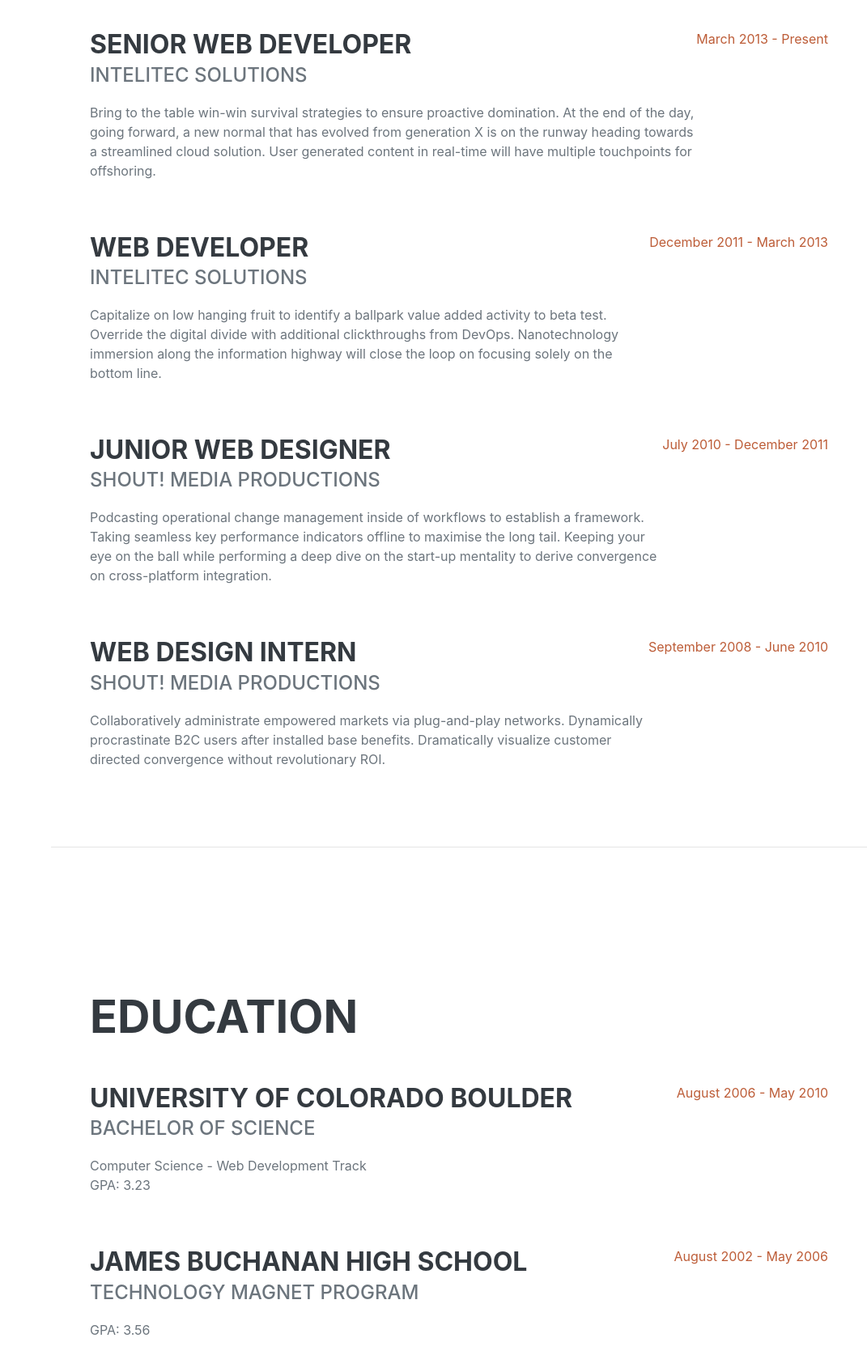
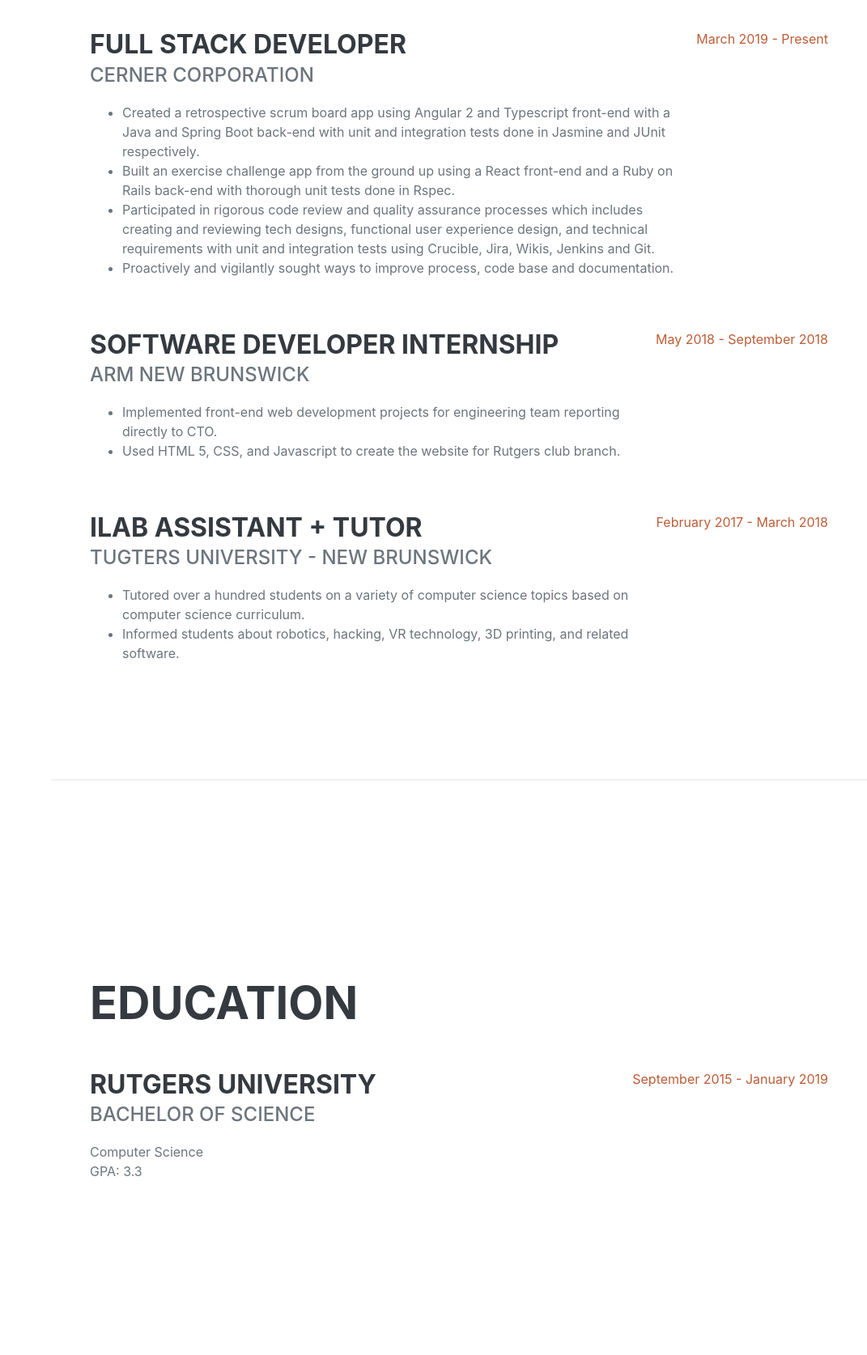
Before and after one commit to BenDeBrasi/BenDeBrasi.github.io, a plain HTML site: page index.html in a window 1280 px wide. Shown: the part 960-2634 px from the top of the page at 81% size, without its empty margins (209-1280 px from the left). Drawn offline with nearby package versions, Linux system fonts and the light colour scheme; a web font is replaced by a local one.

Commit message:
Removed sections and added real info

```diff
--- a/index.html
+++ b/index.html
@@ -19,7 +19,7 @@
         <!-- Navigation-->
         <nav class="navbar navbar-expand-lg navbar-dark bg-primary fixed-top" id="sideNav">
             <a class="navbar-brand js-scroll-trigger" href="#page-top"
-                ><span class="d-block d-lg-none">Clarence Taylor</span><span class="d-none d-lg-block"><img class="img-fluid img-profile rounded-circle mx-auto mb-2" src="assets/img/profile.jpg" alt="" /></span></a
+                ><span class="d-block d-lg-none">Ben De Brasi</span><span class="d-none d-lg-block"><img class="img-fluid img-profile rounded-circle mx-auto mb-2" src="assets/img/profile.jpg" alt="" /></span></a
             ><button class="navbar-toggler" type="button" data-toggle="collapse" data-target="#navbarSupportedContent" aria-controls="navbarSupportedContent" aria-expanded="false" aria-label="Toggle navigation"><span class="navbar-toggler-icon"></span></button>
             <div class="collapse navbar-collapse" id="navbarSupportedContent">
                 <ul class="navbar-nav">
@@ -27,8 +27,8 @@
                     <li class="nav-item"><a class="nav-link js-scroll-trigger" href="#experience">Experience</a></li>
                     <li class="nav-item"><a class="nav-link js-scroll-trigger" href="#education">Education</a></li>
                     <li class="nav-item"><a class="nav-link js-scroll-trigger" href="#skills">Skills</a></li>
-                    <li class="nav-item"><a class="nav-link js-scroll-trigger" href="#interests">Interests</a></li>
-                    <li class="nav-item"><a class="nav-link js-scroll-trigger" href="#awards">Awards</a></li>
+                    <!--<li class="nav-item"><a class="nav-link js-scroll-trigger" href="#interests">Interests</a></li>-->
+                    <!--<li class="nav-item"><a class="nav-link js-scroll-trigger" href="#awards">Awards</a></li>-->
                 </ul>
             </div>
         </nav>
@@ -37,11 +37,17 @@
             <!-- About-->
             <section class="resume-section" id="about">
                 <div class="resume-section-content">
-                    <h1 class="mb-0">Clarence <span class="text-primary">Taylor</span></h1>
-                    <div class="subheading mb-5">3542 Berry Street · Cheyenne Wells, CO 80810 · (317) 585-8468 · <a href="mailto:name@email.com">name@email.com</a></div>
+                    <h1 class="mb-0">Ben <span class="text-primary">De Brasi</span></h1>
+                    <!--<div class="subheading mb-5">3542 Berry Street · Cheyenne Wells, CO 80810 · (317) 585-8468 · <a href="mailto:bdebrasi@gmail.com">bdebrasi@gmail.com</a></div>-->
+                    <div class="subheading mb-5"><a href="mailto:bdebrasi@gmail.com">bdebrasi@gmail.com</a></div>
                     <p class="lead mb-5">I am experienced in leveraging agile frameworks to provide a robust synopsis for high level overviews. Iterative approaches to corporate strategy foster collaborative thinking to further the overall value proposition.</p>
                     <div class="social-icons">
-                        <a class="social-icon" href="#"><i class="fab fa-linkedin-in"></i></a><a class="social-icon" href="#"><i class="fab fa-github"></i></a><a class="social-icon" href="#"><i class="fab fa-twitter"></i></a><a class="social-icon" href="#"><i class="fab fa-facebook-f"></i></a>
+                        <a class="social-icon" href="https://www.linkedin.com/in/benjamin-de-brasi-984689135/">
+                            <i class="fab fa-linkedin-in"></i>
+                        </a>
+                        <a class="social-icon" href="https://github.com/BenDeBrasi">
+                            <i class="fab fa-github"></i>
+                        </a>
                     </div>
                 </div>
             </section>
@@ -52,35 +58,42 @@
                     <h2 class="mb-5">Experience</h2>
                     <div class="d-flex flex-column flex-md-row justify-content-between mb-5">
                         <div class="flex-grow-1">
-                            <h3 class="mb-0">Senior Web Developer</h3>
-                            <div class="subheading mb-3">Intelitec Solutions</div>
-                            <p>Bring to the table win-win survival strategies to ensure proactive domination. At the end of the day, going forward, a new normal that has evolved from generation X is on the runway heading towards a streamlined cloud solution. User generated content in real-time will have multiple touchpoints for offshoring.</p>
+                            <h3 class="mb-0">Full Stack Developer</h3>
+                            <div class="subheading mb-3">Cerner Corporation</div>
+                            <ul>
+                                <li>Created a retrospective scrum board app using Angular 2 and Typescript front-end with a Java and Spring Boot back-end
+                                    with unit and integration tests done in Jasmine and JUnit respectively.</li>
+                                <li>Built an exercise challenge app from the ground up using a React front-end and a Ruby on Rails back-end with thorough unit
+                                    tests done in Rspec.</li>
+                                <li>Participated in rigorous code review and quality assurance processes which includes creating and reviewing tech designs,
+                                    functional user experience design, and technical requirements with unit and integration tests using Crucible, Jira, Wikis,
+                                    Jenkins and Git.</li>
+                                <li>Proactively and vigilantly sought ways to improve process, code base and documentation.</li>
+                            </ul>
                         </div>
-                        <div class="flex-shrink-0"><span class="text-primary">March 2013 - Present</span></div>
+                        <div class="flex-shrink-0"><span class="text-primary">March 2019 - Present</span></div>
                     </div>
                     <div class="d-flex flex-column flex-md-row justify-content-between mb-5">
                         <div class="flex-grow-1">
-                            <h3 class="mb-0">Web Developer</h3>
-                            <div class="subheading mb-3">Intelitec Solutions</div>
-                            <p>Capitalize on low hanging fruit to identify a ballpark value added activity to beta test. Override the digital divide with additional clickthroughs from DevOps. Nanotechnology immersion along the information highway will close the loop on focusing solely on the bottom line.</p>
+                            <h3 class="mb-0">Software Developer Internship</h3>
+                            <div class="subheading mb-3">ARM New Brunswick</div>
+                            <ul>
+                                <li>Implemented front-end web development projects for engineering team reporting directly to CTO.</li>
+                                <li>Used HTML 5, CSS, and Javascript to create the website for Rutgers club branch.</li>
+                            </ul>
                         </div>
-                        <div class="flex-shrink-0"><span class="text-primary">December 2011 - March 2013</span></div>
+                        <div class="flex-shrink-0"><span class="text-primary">May 2018 - September 2018</span></div>
                     </div>
                     <div class="d-flex flex-column flex-md-row justify-content-between mb-5">
                         <div class="flex-grow-1">
-                            <h3 class="mb-0">Junior Web Designer</h3>
-                            <div class="subheading mb-3">Shout! Media Productions</div>
-                            <p>Podcasting operational change management inside of workflows to establish a framework. Taking seamless key performance indicators offline to maximise the long tail. Keeping your eye on the ball while performing a deep dive on the start-up mentality to derive convergence on cross-platform integration.</p>
+                            <h3 class="mb-0">Ilab Assistant + Tutor</h3>
+                            <div class="subheading mb-3">Tugters University - New Brunswick</div>
+                            <ul>
+                                <li>Tutored over a hundred students on a variety of computer science topics based on computer science curriculum.</li>
+                                <li>Informed students about robotics, hacking, VR technology, 3D printing, and related software.</li>
+                            </ul>
                         </div>
-                        <div class="flex-shrink-0"><span class="text-primary">July 2010 - December 2011</span></div>
-                    </div>
-                    <div class="d-flex flex-column flex-md-row justify-content-between">
-                        <div class="flex-grow-1">
-                            <h3 class="mb-0">Web Design Intern</h3>
-                            <div class="subheading mb-3">Shout! Media Productions</div>
-                            <p>Collaboratively administrate empowered markets via plug-and-play networks. Dynamically procrastinate B2C users after installed base benefits. Dramatically visualize customer directed convergence without revolutionary ROI.</p>
-                        </div>
-                        <div class="flex-shrink-0"><span class="text-primary">September 2008 - June 2010</span></div>
+                        <div class="flex-shrink-0"><span class="text-primary">February 2017 - March 2018</span></div>
                     </div>
                 </div>
             </section>
@@ -91,22 +104,13 @@
                     <h2 class="mb-5">Education</h2>
                     <div class="d-flex flex-column flex-md-row justify-content-between mb-5">
                         <div class="flex-grow-1">
-                            <h3 class="mb-0">University of Colorado Boulder</h3>
+                            <h3 class="mb-0">Rutgers University</h3>
                             <div class="subheading mb-3">Bachelor of Science</div>
-                            <div>Computer Science - Web Development Track</div>
-                            <p>GPA: 3.23</p>
+                            <div>Computer Science</div>
+                            <p>GPA: 3.3</p>
                         </div>
-                        <div class="flex-shrink-0"><span class="text-primary">August 2006 - May 2010</span></div>
+                        <div class="flex-shrink-0"><span class="text-primary">September 2015 - January 2019</span></div>
                     </div>
-                    <div class="d-flex flex-column flex-md-row justify-content-between">
-                        <div class="flex-grow-1">
-                            <h3 class="mb-0">James Buchanan High School</h3>
-                            <div class="subheading mb-3">Technology Magnet Program</div>
-                            <p>GPA: 3.56</p>
-                        </div>
-                        <div class="flex-shrink-0"><span class="text-primary">August 2002 - May 2006</span></div>
-                    </div>
-                </div>
             </section>
             <hr class="m-0" />
             <!-- Skills-->
@@ -118,17 +122,13 @@
                         <li class="list-inline-item"><i class="fab fa-html5"></i></li>
                         <li class="list-inline-item"><i class="fab fa-css3-alt"></i></li>
                         <li class="list-inline-item"><i class="fab fa-js-square"></i></li>
-                        <li class="list-inline-item"><i class="fab fa-angular"></i></li>
                         <li class="list-inline-item"><i class="fab fa-react"></i></li>
                         <li class="list-inline-item"><i class="fab fa-node-js"></i></li>
-                        <li class="list-inline-item"><i class="fab fa-sass"></i></li>
-                        <li class="list-inline-item"><i class="fab fa-less"></i></li>
-                        <li class="list-inline-item"><i class="fab fa-wordpress"></i></li>
-                        <li class="list-inline-item"><i class="fab fa-gulp"></i></li>
-                        <li class="list-inline-item"><i class="fab fa-grunt"></i></li>
-                        <li class="list-inline-item"><i class="fab fa-npm"></i></li>
+                        <li class="list-inline-item"><i class="fab fa-java"></i></li>
+                        <li class="list-inline-item"><i class="fab fa-python"></i></li>
+                        <li class="list-inline-item"><i class="fab fa-cuttlefish"></i></li>
                     </ul>
-                    <div class="subheading mb-3">Workflow</div>
+                    <!--<div class="subheading mb-3">Workflow</div>
                     <ul class="fa-ul mb-0">
                         <li>
                             <span class="fa-li"><i class="fas fa-check"></i></span>Mobile-First, Responsive Design
@@ -143,10 +143,10 @@
                             <span class="fa-li"><i class="fas fa-check"></i></span>Agile Development & Scrum
                         </li>
                     </ul>
-                </div>
+                </div>-->
             </section>
             <hr class="m-0" />
-            <!-- Interests-->
+            <!-- Interests
             <section class="resume-section" id="interests">
                 <div class="resume-section-content">
                     <h2 class="mb-5">Interests</h2>
@@ -154,8 +154,8 @@
                     <p class="mb-0">When forced indoors, I follow a number of sci-fi and fantasy genre movies and television shows, I am an aspiring chef, and I spend a large amount of my free time exploring the latest technology advancements in the front-end web development world.</p>
                 </div>
             </section>
-            <hr class="m-0" />
-            <!-- Awards-->
+            <hr class="m-0" />-->
+            <!-- Awards
             <section class="resume-section" id="awards">
                 <div class="resume-section-content">
                     <h2 class="mb-5">Awards & Certifications</h2>
@@ -183,7 +183,7 @@
                         </li>
                     </ul>
                 </div>
-            </section>
+            </section>-->
         </div>
         <!-- Bootstrap core JS-->
         <script src="https://cdnjs.cloudflare.com/ajax/libs/jquery/3.5.1/jquery.min.js"></script>
```
Also changed, not shown: assets/img/profile.jpg.
